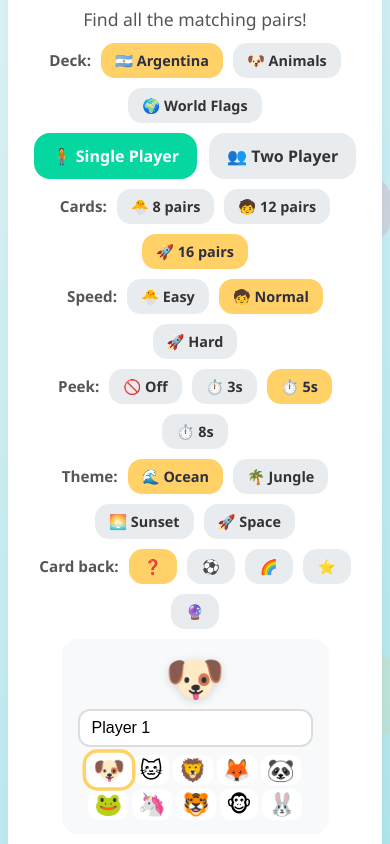
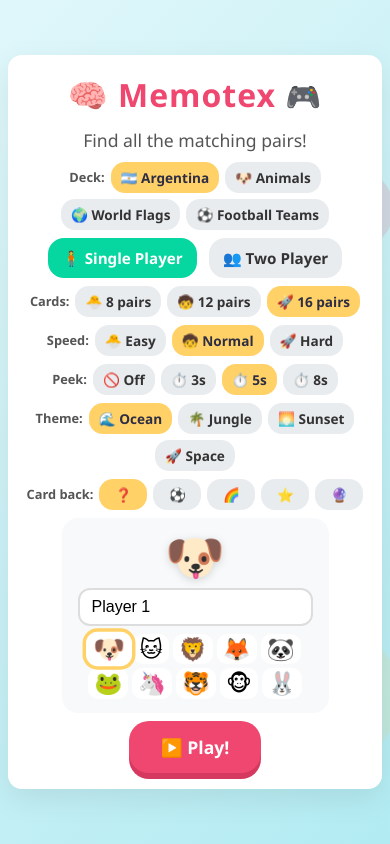
Before and after one commit to leandro2016/memento, a React (Vite) app: page / in a window 390 px wide. Built offline with nearby package versions, Linux system fonts and the light colour scheme.

Commit message:
fix size

```diff
--- a/src/App.css
+++ b/src/App.css
@@ -9,7 +9,8 @@
   justify-content: center;
   padding: 16px;
   position: relative;
-  overflow: hidden;
+  overflow-y: auto;
+  overflow-x: hidden;
   transition: background 0.6s ease;
 }
 
@@ -117,6 +118,7 @@
   border-radius: 24px;
   padding: 32px 24px;
   box-shadow: 0 10px 30px rgba(0, 0, 0, 0.08);
+  margin: 16px 0;
 }
 
 .title {
@@ -852,18 +854,31 @@
 /* ---- Phones (480px and under) ---- */
 @media (max-width: 480px) {
   .start-screen {
-    padding: 20px 16px;
-    border-radius: 18px;
+    padding: 16px 12px;
+    border-radius: 14px;
+    gap: 10px;
+  }
+
+  .screen {
+    gap: 8px;
+  }
+
+  .level-buttons {
+    gap: 6px;
+  }
+
+  .level-label {
+    font-size: 0.8rem;
   }
 
   .mode-btn {
-    font-size: 1rem;
-    padding: 12px 18px;
+    font-size: 0.95rem;
+    padding: 10px 14px;
   }
 
   .level-btn {
-    font-size: 0.9rem;
-    padding: 8px 14px;
+    font-size: 0.85rem;
+    padding: 6px 10px;
   }
 
   .name-input {
--- a/src/Memotex.jsx
+++ b/src/Memotex.jsx
@@ -87,6 +87,29 @@ const DECKS = [
       { id: 14, file: 'japan.svg', label: 'Japan' },
       { id: 15, file: 'morocco.svg', label: 'Morocco' },
       { id: 16, file: 'switzerland.svg', label: 'Switzerland' },
+    ],
+  },
+  {
+    id: 'teams',
+    label: '⚽ Football Teams',
+    folder: 'teams', // put your logo images in public/cards/teams/
+    images: [
+      { id: 1, file: 'argentina.png', label: 'Argentina' },
+      { id: 2, file: 'brazil.png', label: 'Brazil' },
+      { id: 3, file: 'france.png', label: 'France' },
+      { id: 4, file: 'germany.png', label: 'Germany' },
+      { id: 5, file: 'spain.png', label: 'Spain' },
+      { id: 6, file: 'italy.png', label: 'Italy' },
+      { id: 7, file: 'england.png', label: 'England' },
+      { id: 8, file: 'portugal.png', label: 'Portugal' },
+      { id: 9, file: 'netherlands.png', label: 'Netherlands' },
+      { id: 10, file: 'belgium.png', label: 'Belgium' },
+      { id: 11, file: 'uruguay.png', label: 'Uruguay' },
+      { id: 12, file: 'mexico.png', label: 'Mexico' },
+      { id: 13, file: 'croatia.png', label: 'Croatia' },
+      { id: 14, file: 'japan.png', label: 'Japan' },
+      { id: 15, file: 'morocco.png', label: 'Morocco' },
+      { id: 16, file: 'switzerland.png', label: 'Switzerland' },
     ],
   },
 ]
```
